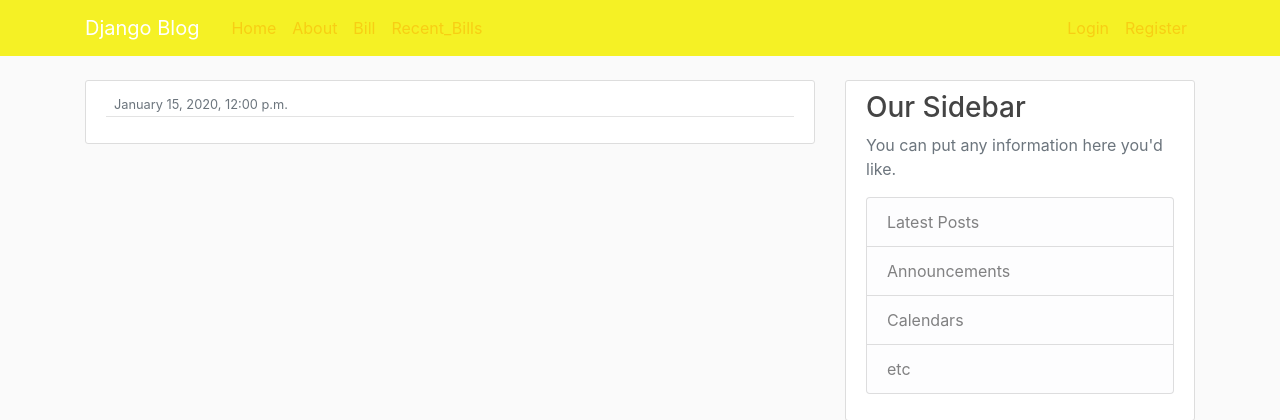
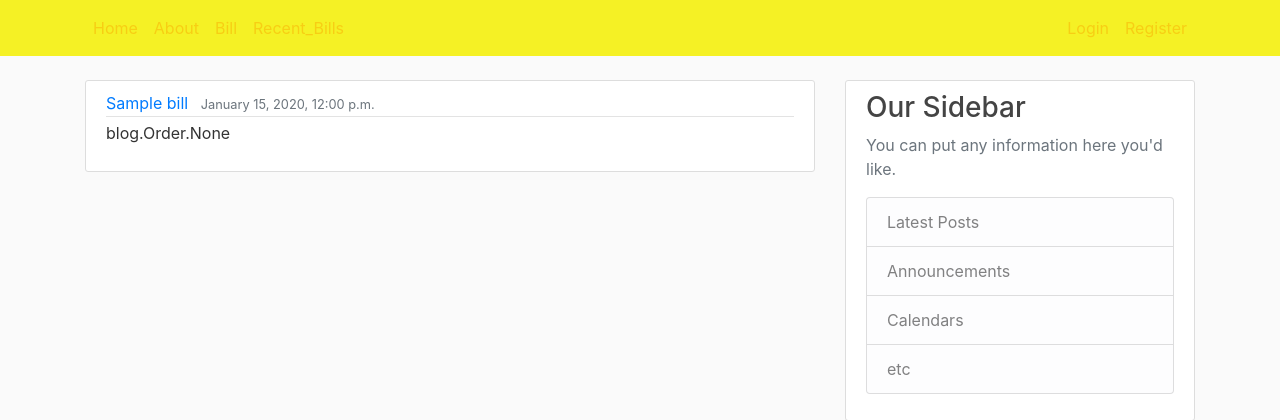
Before and after one commit to josephshaaban/yummy, a Django app: page /recent_bills/ in a window 1280 px wide. Shown: the top 420 px of the page. Run offline with Django 3.2, Linux system fonts and the light colour scheme; tables that the repository leaves empty hold one stand-in row (values such as "Sample post"); some libraries are stand-ins or nearby versions.

Commit message:
views: 	added mandatory field attribute to BillCreateView 	added Bill fields to BillListView
templates:
	removed deleted Post pages from base.html
	created home.html to the empty path url
	added Bill attributes to recent_bills.html

```diff
--- a/blog/admin.py
+++ b/blog/admin.py
@@ -1,6 +1,7 @@
 from django.contrib import admin
 
-from blog.models import Bill, Item
+from blog.models import Bill, Item, Order
 
 admin.site.register(Item)
 admin.site.register(Bill)
+admin.site.register(Order)
--- a/blog/templates/blog/base.html
+++ b/blog/templates/blog/base.html
@@ -22,13 +22,12 @@
     <header class="site-header">
       <nav class="navbar navbar-expand-md navbar-dark bg-steel fixed-top">
         <div class="container">
-          <a class="navbar-brand mr-4" href="{% url 'blog-home' %}">Django Blog</a>
           <button class="navbar-toggler" type="button" data-toggle="collapse" data-target="#navbarToggle" aria-controls="navbarToggle" aria-expanded="false" aria-label="Toggle navigation">
           <span class="navbar-toggler-icon"></span>
           </button>
           <div class="collapse navbar-collapse" id="navbarToggle">
             <div class="navbar-nav mr-auto">
-              <a class="nav-item nav-link" href="{% url 'blog-home' %}">Home</a>
+              <a class="nav-item nav-link" href="{% url 'home' %}">Home</a>
               <a class="nav-item nav-link" href="{% url 'blog-about' %}">About</a>
               <a class="nav-item nav-link" href="{% url 'bill' %}">Bill</a>
               <a class="nav-item nav-link" href="{% url 'recent_bills' %}">Recent_Bills</a>
--- /dev/null
+++ b/blog/templates/blog/home.html
@@ -0,0 +1,4 @@
+{% extends "blog/base.html" %}
+{% block content %}
+    <h1>Home</h1>
+{% endblock content %}
--- a/blog/templates/blog/recent_bills.html
+++ b/blog/templates/blog/recent_bills.html
@@ -4,11 +4,10 @@
         <article class="media content-section">
           <div class="media-body">
             <div class="article-metadata">
-              <a class="mr-2" href="#">{{ bill.name }}</a>
+              <a class="mr-2" href="#">{{ bill.client_name }}</a>
               <small class="text-muted">{{ bill.date_posted|date:"F d, Y, h:i a" }}</small>
             </div>
-            <p class="article-content">{{ bill.content }}</p>
-            <p class="article-content">{{ bill.number }}</p>
+            <p class="article-content">{{ bill.purchase }}</p>
           </div>
         </article>
     {% endfor %}
--- a/blog/urls.py
+++ b/blog/urls.py
@@ -2,6 +2,7 @@ from django.urls import path
 from . import views
 
 urlpatterns = [
+    path('', views.home, name='home'),
     path('about/', views.about, name='blog-about'),
     path('bill/', views.BillCreateView.as_view(), name='bill'),
     path('recent_bills/', views.recent_bills, name='recent_bills')
--- a/blog/views.py
+++ b/blog/views.py
@@ -6,12 +6,18 @@ from django.views.generic import (
 from .models import Bill
 
 
+def home(request):
+    return render(request, 'blog/home.html', {'title':'home'})
+
+
 def about(request):
     return render(request, 'blog/about.html', {'title': 'About'})
 
 
 class BillCreateView(CreateView):
     model = Bill
+    fields = ['date_posted', 'client_name']
+
 
     def form_valid(self, form):
         return super().form_valid(form)
@@ -26,6 +32,6 @@ def recent_bills(request):
 
 class BillListView(ListView):
     model = Bill
-    template_name = 'blog/recent_bills.html'  # <app>/<model>_<viewtype>.html
+    template_name = 'blog/recent_bills.html'
     context_object_name = 'bills'
     ordering = ['date_posted']
```
